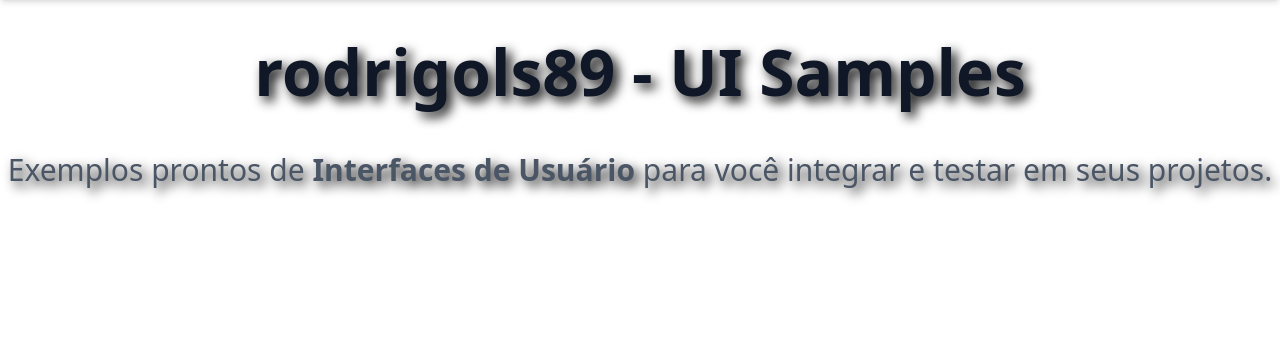
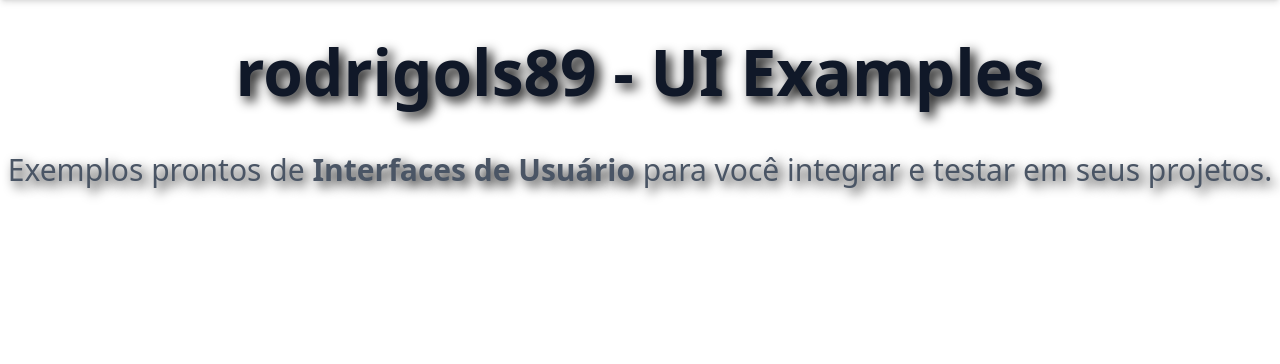
Before and after one commit to rodrigols89/django-ui.com, a Django app: page / in a window 1280 px wide. Shown: the part 56-420 px from the top of the page. Run offline with Django 5.2, Linux system fonts and the light colour scheme.

Commit message:
Update home text description

```diff
--- a/frontend/templates/pages/home.html
+++ b/frontend/templates/pages/home.html
@@ -7,7 +7,7 @@
                font-sans font-bold
                text-gray-900
                text-[4em] [text-shadow:5px_5px_12px_#000]">
-    rodrigols89 - UI Samples
+    rodrigols89 - UI Examples
     </h1>
     <p class="pt-8 text-3xl
               text-center
```
